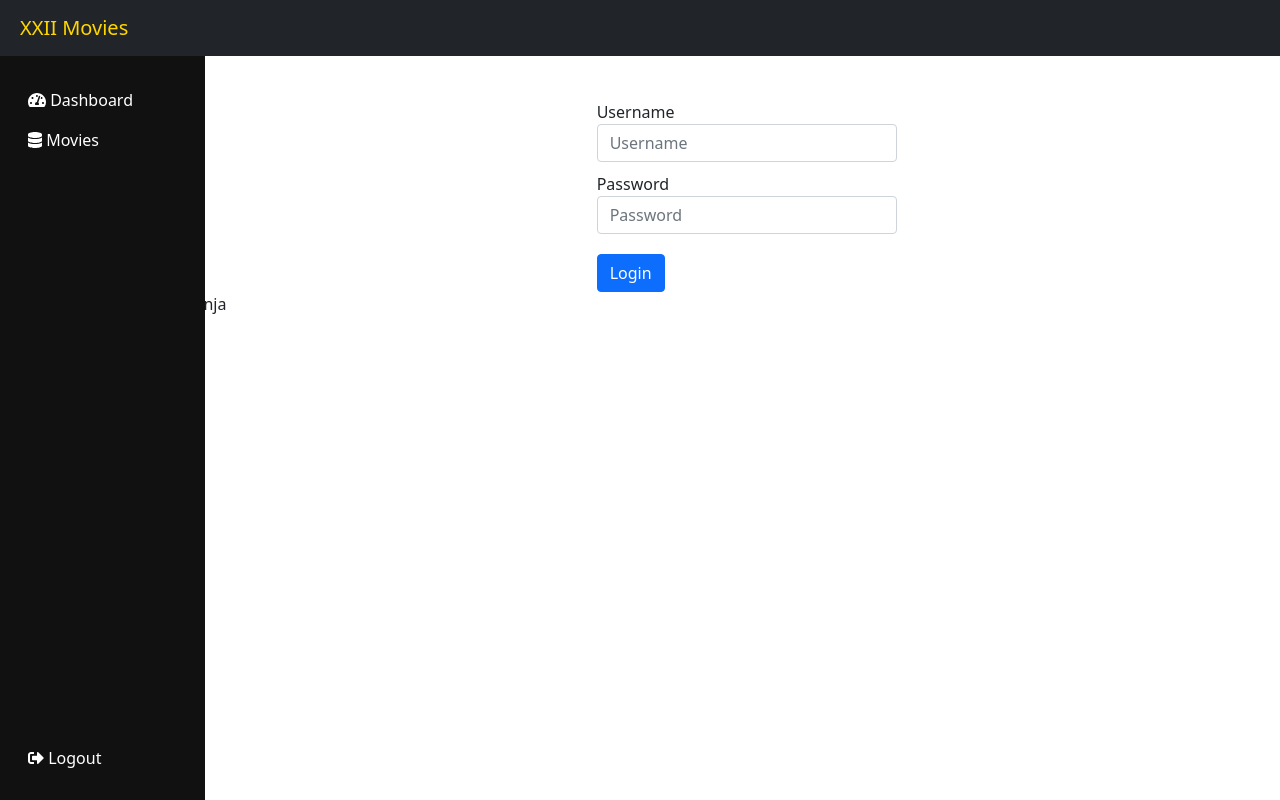
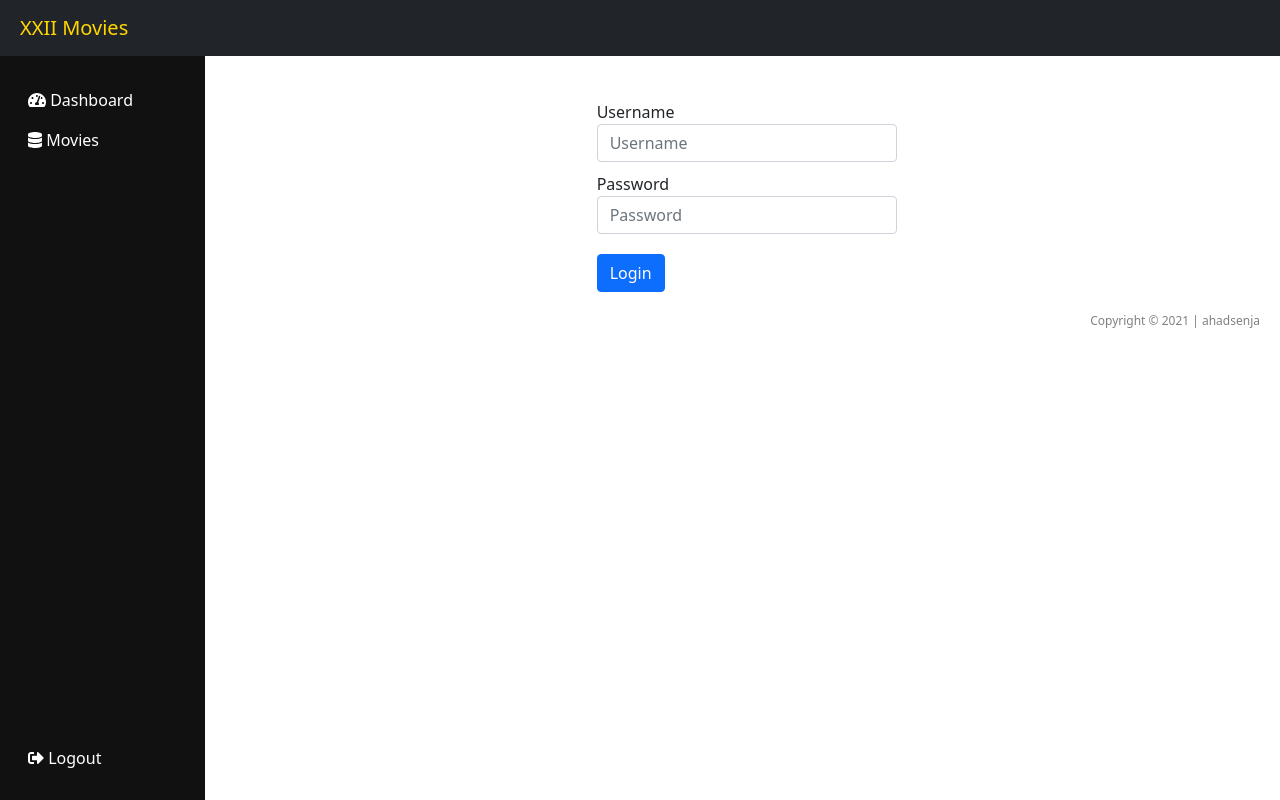
Before and after one commit to ahadsenja/movies-angular, an Angular app: page /login in a window 1280 px wide. Built offline with nearby package versions, Linux system fonts and the light colour scheme; what ng2-search-filter, ngx-pagination would draw is missing.

Commit message:
feat: add footer style

```diff
--- a/src/app/app.component.css
+++ b/src/app/app.component.css
@@ -14,3 +14,11 @@
  background-color: black;
  box-shadow: 0 4x 5x rgba(0,0,0,0.2) 0 4x 4x rgba(0,0,0,0.26);
 }
+
+.footer {
+ color: grey;
+ bottom: 0;
+ padding: 20px 20px 0 0;
+ font-size: 12px;
+ text-align: right;
+}
```
